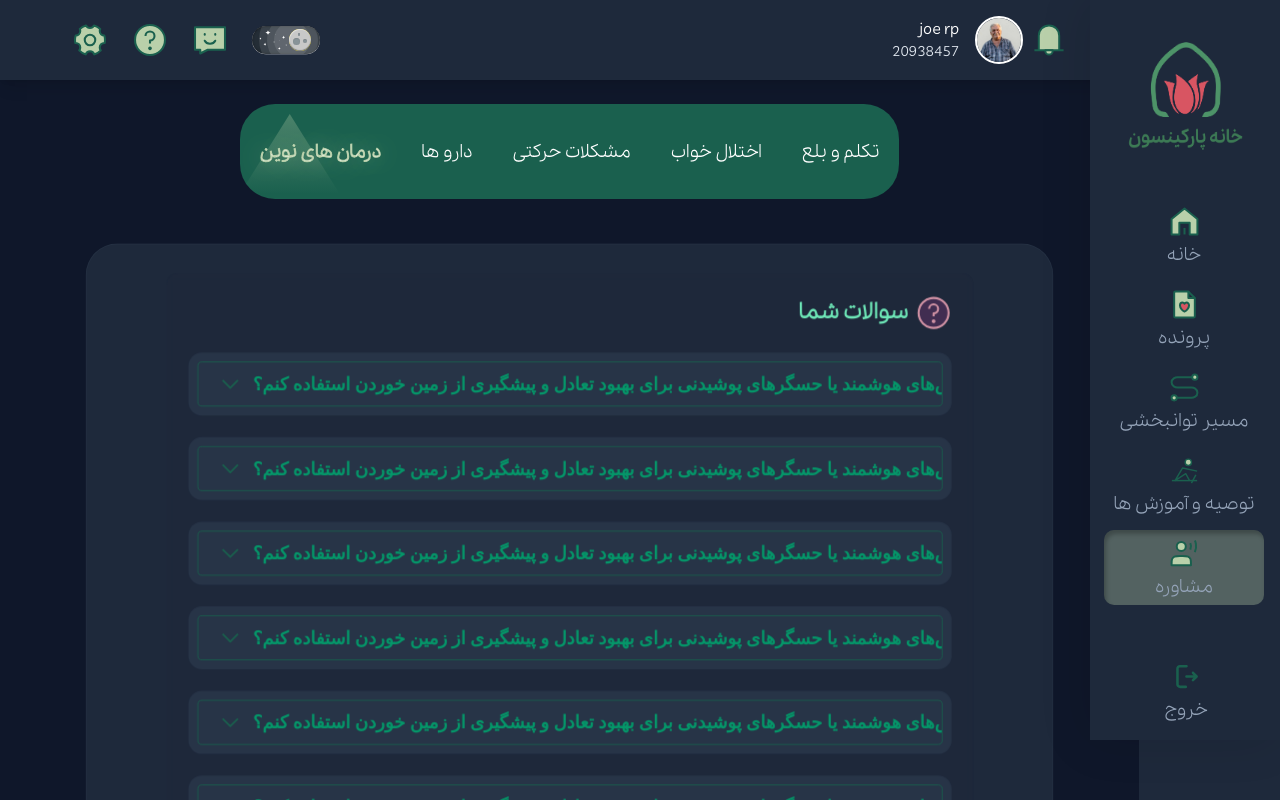
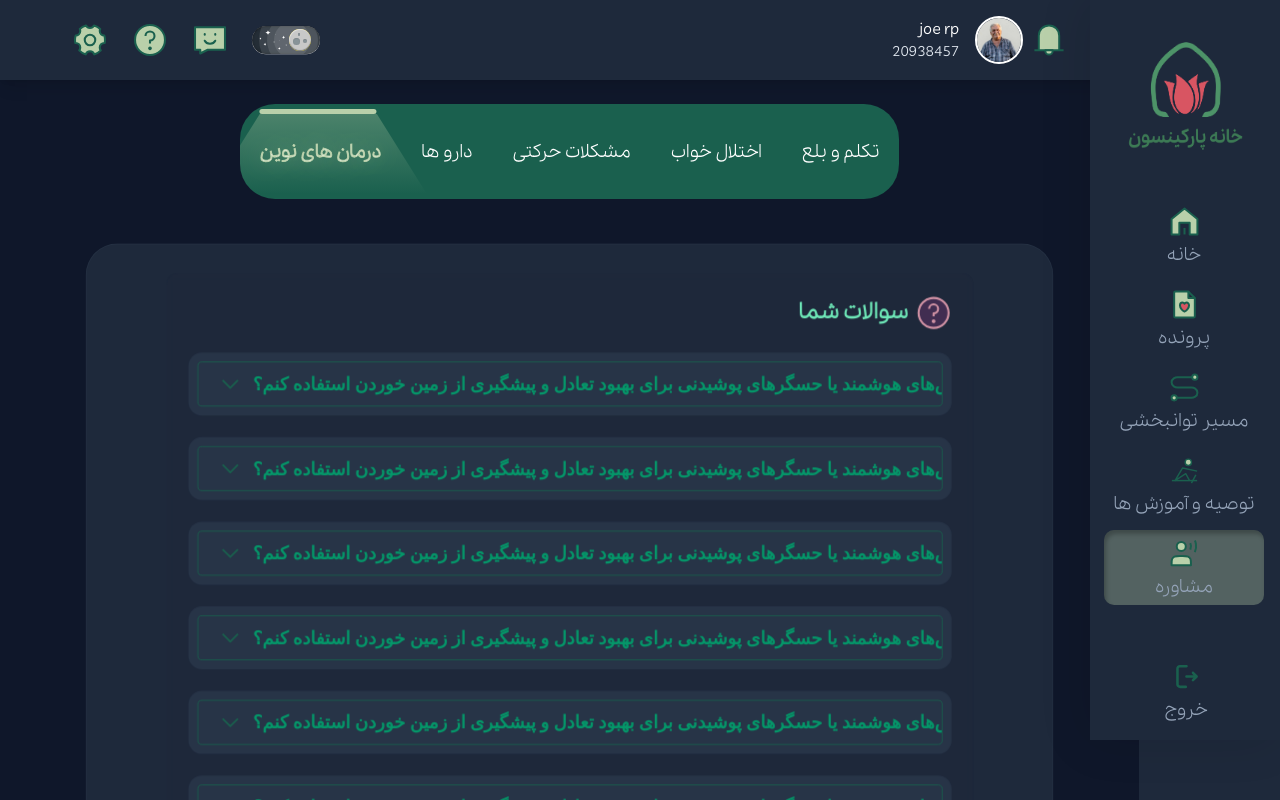
Before and after one commit to sharikian/pd-home-app, a Next.js app: page /FAQ in a window 1280 px wide. Shown: the top 800 px of the page. Built offline with nearby package versions, Linux system fonts and the light colour scheme.

Commit message:
[*] New changes : fix tabbar initialize tab shape

```diff
--- a/app/components/Tabs.tsx
+++ b/app/components/Tabs.tsx
@@ -16,13 +16,13 @@ interface ClimbProps {
 }
 
 const initialTabItems = [
-  { value: "پیگیری", activate: false, link: '/tracking' },
+  { value: "پیگیری", activate: true, link: '/tracking' }, // First item activated
   { value: "فعالیت های پرونده", activate: false, link: '/activities' },
   { value: "ارجاعات", activate: false, link: '/references' },
   { value: "تست ها", activate: false, link: '/tests' },
   { value: "آزمایش ها", activate: false, link: '/labs' },
   { value: "شرح حال اولیه", activate: false, link: '/history' },
-  { value: "مشخصات عمومی", activate: true, link: '/general' },
+  { value: "مشخصات عمومی", activate: false, link: '/general' },
 ];
 
 export const Tabs = ({ varient, className, items = initialTabItems }: Props): JSX.Element => {
@@ -31,6 +31,21 @@ export const Tabs = ({ varient, className, items = initialTabItems }: Props): JS
   const [activeTabWidth, setActiveTabWidth] = useState(0);
   const climbRef = useRef<HTMLDivElement>(null);
   const tabContainerRef = useRef<HTMLDivElement>(null);
+
+  // Initialize climb position on mount
+  useEffect(() => {
+    const activeIndex = items.findIndex(item => item.activate);
+    if (activeIndex === -1) return;
+
+    const activeTabElement = document.querySelectorAll('.tab-item')[activeIndex];
+    const textElement = activeTabElement?.querySelector('.tab-text');
+
+    if (textElement) {
+      const textWidth = textElement.getBoundingClientRect().width;
+      setActiveTabWidth(textWidth);
+      updateClimbPosition(activeIndex, textWidth + 100);
+    }
+  }, []);
 
   const updateClimbPosition = (activeIndex: number, climbWidth: number) => {
     const tabElements = document.querySelectorAll('.tab-item');
@@ -117,6 +132,7 @@ export const Tabs = ({ varient, className, items = initialTabItems }: Props): JS
   );
 };
 
+// Rest of the code remains exactly the same
 const Climb = React.forwardRef<HTMLDivElement, ClimbProps>(({ width }, ref) => {
   const climbWidth = width + 100;
   const trapezoidPadding = 50;
--- a/app/components/ui/DarkLigthToggle/DarkLigthToggle.tsx
+++ b/app/components/ui/DarkLigthToggle/DarkLigthToggle.tsx
@@ -11,33 +11,33 @@ interface Props {
 }
 
 export const DarkLightToggle = ({ activate, className }: Props): JSX.Element => {
-    const [isDark, setIsDark] = useState<boolean>(activate);
+    const [isDark, setIsDark] = useState<boolean>(() => {
+        // First load: Check localStorage -> then use prop
+        if (typeof window !== 'undefined') {
+            const savedTheme = localStorage.getItem('theme');
+            if (savedTheme) return savedTheme === 'dark';
+        }
+        return activate;
+    });
 
     useEffect(() => {
-        // Sync with HTML class on initial load
+        // Sync with HTML class and localStorage
         const html = document.documentElement;
         if (isDark) {
             html.classList.add('dark');
+            localStorage.setItem('theme', 'dark');
         } else {
             html.classList.remove('dark');
+            localStorage.setItem('theme', 'light');
         }
     }, [isDark]);
 
     const toggleMode = () => {
-        setIsDark((prevIsDark) => {
-            const newIsDark = !prevIsDark;
-            const html = document.documentElement;
-
-            if (newIsDark) {
-                html.classList.add('dark');
-            } else {
-                html.classList.remove('dark');
-            }
-
-            // Optional: Save to localStorage for persistence
-            localStorage.setItem('theme', newIsDark ? 'dark' : 'light');
-
-            return newIsDark;
+        setIsDark(prev => {
+            const newMode = !prev;
+            // Update localStorage immediately
+            localStorage.setItem('theme', newMode ? 'dark' : 'light');
+            return newMode;
         });
     };
 
```
